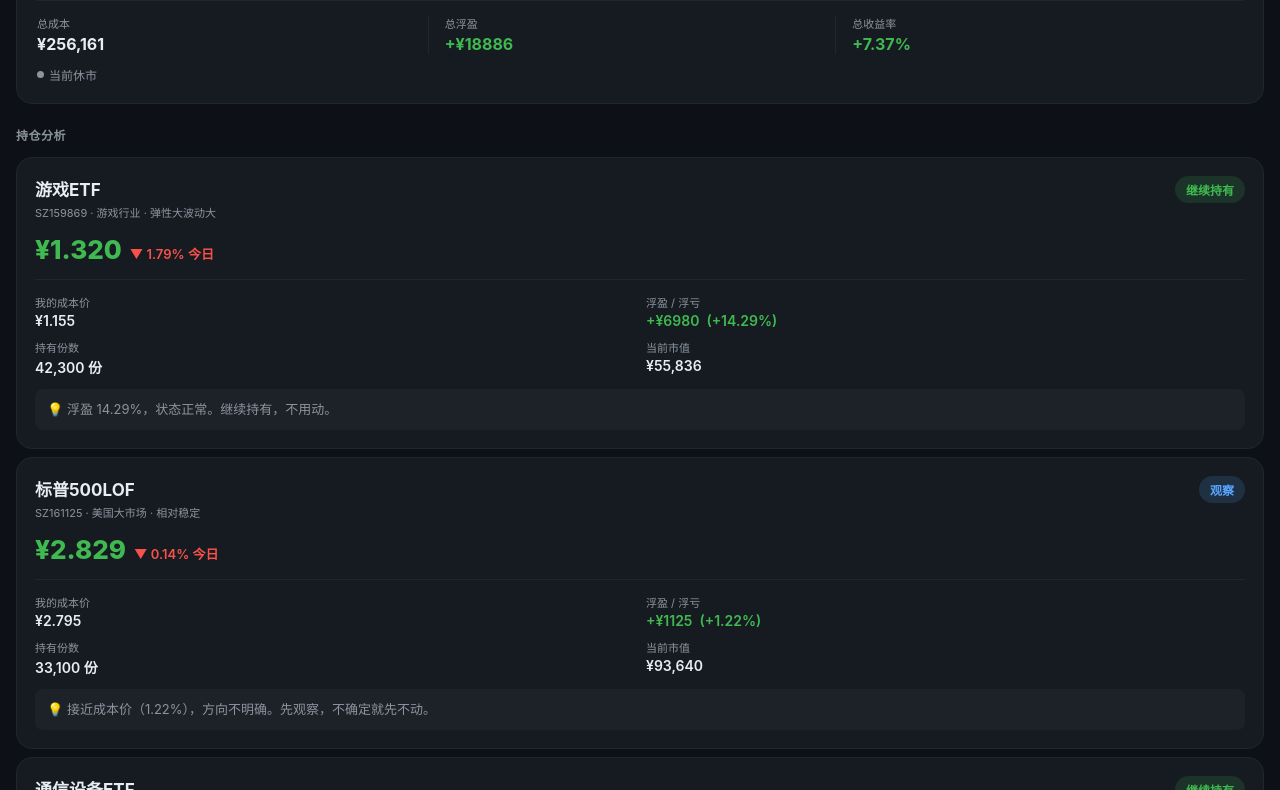
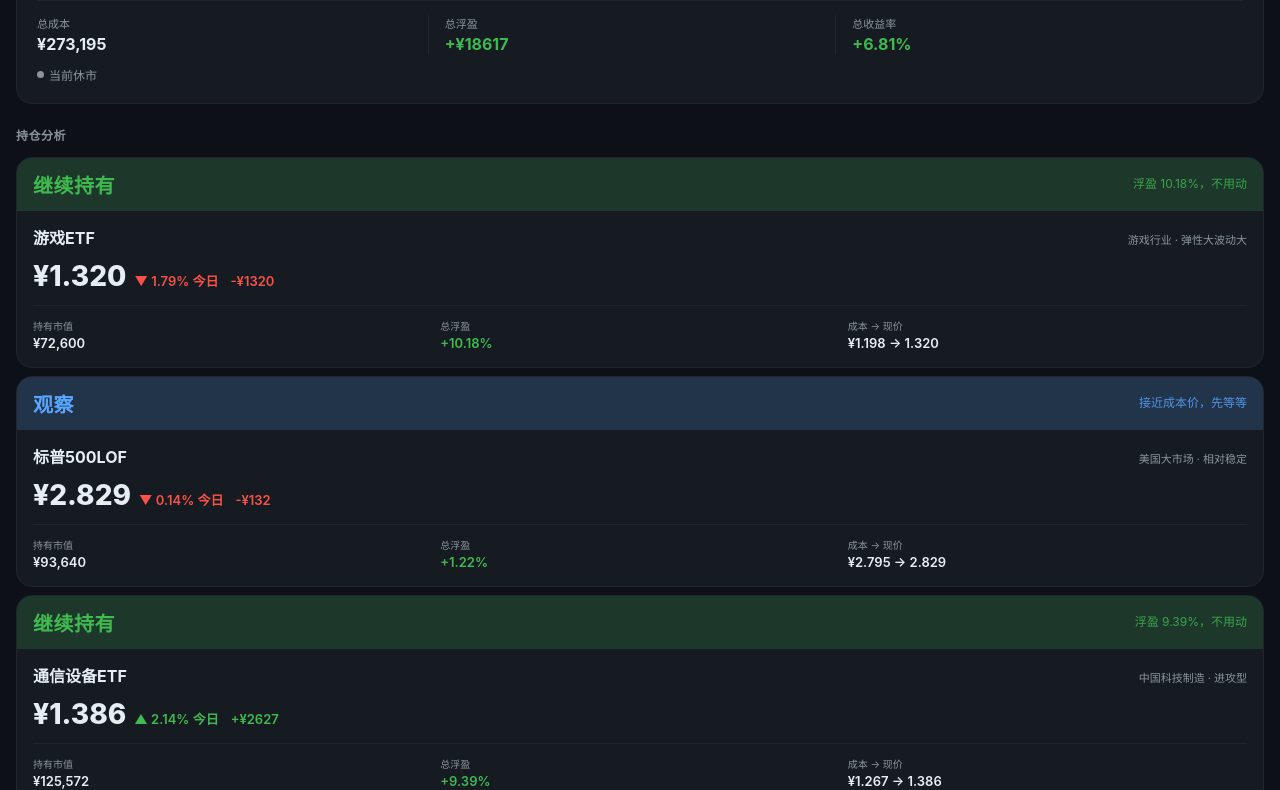
Before and after one commit to sprite2140-art/etf-advisor, a website: page index.html in a window 1280 px wide. Shown: the part 198-988 px from the top of the page. Drawn offline with Linux system fonts and the light colour scheme.

Commit message:
重新设计：操作建议置顶，同步最新持仓数据

```diff
--- a/index.html
+++ b/index.html
@@ -108,21 +108,62 @@
       background: var(--bg-card);
       border: 1px solid var(--border);
       border-radius: 16px;
-      padding: 18px;
-      transition: border-color 0.2s;
+      overflow: hidden;
     }
-    .etf-card:active { border-color: var(--blue); }
 
-    .card-top {
+    /* 顶部操作建议条 */
+    .card-signal-bar {
+      display: flex;
+      align-items: center;
+      justify-content: space-between;
+      padding: 12px 16px;
+    }
+    .signal-action {
+      font-size: 20px;
+      font-weight: 800;
+      letter-spacing: 0.5px;
+    }
+    .signal-reason {
+      font-size: 12px;
+      opacity: 0.85;
+      text-align: right;
+      max-width: 55%;
+      line-height: 1.4;
+    }
+    .bar-sell       { background: rgba(248,81,73,0.18);  color: var(--red);    }
+    .bar-sell-light { background: rgba(255,166,87,0.18); color: var(--yellow); }
+    .bar-hold       { background: rgba(63,185,80,0.18);  color: var(--green);  }
+    .bar-watch      { background: rgba(88,166,255,0.18); color: var(--blue);   }
+    .bar-buy        { background: rgba(163,230,53,0.18); color: var(--lime);   }
+
+    /* 卡片主体 */
+    .card-body { padding: 14px 16px 16px; }
+    .card-name-row {
       display: flex;
       justify-content: space-between;
-      align-items: flex-start;
-      margin-bottom: 14px;
+      align-items: baseline;
+      margin-bottom: 10px;
     }
-    .etf-name { font-size: 17px; font-weight: 700; }
-    .etf-meta { font-size: 11px; color: var(--muted); margin-top: 3px; }
+    .etf-name { font-size: 16px; font-weight: 700; }
+    .etf-meta { font-size: 11px; color: var(--muted); }
 
-    /* 信号徽章 */
+    /* 价格行 */
+    .price-row { display: flex; align-items: baseline; gap: 8px; margin-bottom: 12px; }
+    .price-main { font-size: 28px; font-weight: 800; }
+    .price-today { font-size: 13px; font-weight: 600; }
+
+    /* 数据网格 */
+    .card-grid {
+      display: grid;
+      grid-template-columns: 1fr 1fr 1fr;
+      gap: 8px;
+      padding-top: 12px;
+      border-top: 1px solid var(--border);
+    }
+    .grid-label { font-size: 10px; color: var(--muted); }
+    .grid-value { font-size: 13px; font-weight: 600; margin-top: 2px; }
+
+    /* 信号徽章（保留用于summary） */
     .badge {
       padding: 5px 11px;
       border-radius: 20px;
@@ -136,34 +177,6 @@
     .badge-hold       { background: rgba(63,185,80,0.15);  color: var(--green);  }
     .badge-watch      { background: rgba(88,166,255,0.15); color: var(--blue);   }
     .badge-buy        { background: rgba(163,230,53,0.15); color: var(--lime);   }
-
-    /* 价格区域 */
-    .price-row { display: flex; align-items: baseline; gap: 8px; }
-    .price-main { font-size: 26px; font-weight: 800; }
-    .price-today { font-size: 13px; font-weight: 600; }
-
-    /* 四格数据 */
-    .card-grid {
-      display: grid;
-      grid-template-columns: 1fr 1fr;
-      gap: 10px 12px;
-      margin-top: 14px;
-      padding-top: 14px;
-      border-top: 1px solid var(--border);
-    }
-    .grid-label { font-size: 11px; color: var(--muted); }
-    .grid-value { font-size: 14px; font-weight: 600; margin-top: 2px; }
-
-    /* 建议文字 */
-    .card-advice {
-      margin-top: 12px;
-      padding: 10px 12px;
-      background: rgba(255,255,255,0.03);
-      border-radius: 8px;
-      font-size: 13px;
-      color: var(--muted);
-      line-height: 1.6;
-    }
 
     /* ─── 颜色工具 ─── */
     .pos { color: var(--green); }
@@ -267,21 +280,21 @@ const HOLDINGS = [
   {
     code: 'sz159869',
     name: '游戏ETF',
-    shares: 42300,
-    costPrice: 1.155,
-    type: 'thematic',          // thematic = 主题型（弹性大，更积极止盈）
+    shares: 55000,
+    costPrice: 1.198,
+    type: 'thematic',
     desc: '游戏行业 · 弹性大波动大',
-    stopProfitAt: 0.15,        // 浮盈达到 15% → 开始考虑止盈
-    addPositionAt: -0.05,      // 跌超 5% → 可以考虑加仓
+    stopProfitAt: 0.15,
+    addPositionAt: -0.05,
   },
   {
     code: 'sz161125',
     name: '标普500LOF',
     shares: 33100,
     costPrice: 2.795,
-    type: 'config',            // config = 配置型（稳定，更有耐心）
+    type: 'config',
     desc: '美国大市场 · 相对稳定',
-    stopProfitAt: 0.20,        // 配置型更有耐心，20% 才考虑止盈
+    stopProfitAt: 0.20,
     addPositionAt: -0.08,
   },
   {
@@ -289,7 +302,7 @@ const HOLDINGS = [
     name: '通信设备ETF',
     shares: 90600,
     costPrice: 1.267,
-    type: 'aggressive',        // aggressive = 进攻型（中国科技方向）
+    type: 'aggressive',
     desc: '中国科技制造 · 进攻型',
     stopProfitAt: 0.15,
     addPositionAt: -0.05,
@@ -307,6 +320,7 @@ function getSignal(pnlPct, etf) {
     return {
       label: '分批止盈',
       css: 'badge-sell',
+      shortReason: `涨了 ${pct(p)}，先卖出 15-20%`,
       advice: `浮盈已达 ${pct(p)}，涨幅较大。建议先卖出 15-20% 锁定利润，剩余继续拿着。`,
     };
   }
@@ -314,6 +328,7 @@ function getSignal(pnlPct, etf) {
     return {
       label: '小额止盈',
       css: 'badge-sell-light',
+      shortReason: `浮盈 ${pct(p)}，可先卖 5-10%`,
       advice: `浮盈接近 ${pct(etf.stopProfitAt)}，可以考虑先卖出 5-10% 的仓位，其余继续持有。`,
     };
   }
@@ -321,6 +336,7 @@ function getSignal(pnlPct, etf) {
     return {
       label: '继续持有',
       css: 'badge-hold',
+      shortReason: `浮盈 ${pct(p)}，不用动`,
       advice: `浮盈 ${pct(p)}，状态正常。继续持有，不用动。`,
     };
   }
@@ -328,12 +344,14 @@ function getSignal(pnlPct, etf) {
     return {
       label: '观察',
       css: 'badge-watch',
+      shortReason: '接近成本价，先等等',
       advice: `接近成本价（${pct(p)}），方向不明确。先观察，不确定就先不动。`,
     };
   }
   return {
     label: '可小额加仓',
     css: 'badge-buy',
+    shortReason: `跌破成本 ${pct(Math.abs(p))}，可小额补仓`,
     advice: `跌至成本价以下 ${pct(Math.abs(p))}，如果你对这个方向还有信心，可以小额加仓（不超过原仓位的 20%）。`,
   };
 }
@@ -399,45 +417,53 @@ function render(prices) {
 
     const sig = getSignal(pnlPct, etf);
 
+    // 今日盈亏金额
+    const todayPnl = etf.shares * (cur - prev);
+
     cards.push(`
       <div class="etf-card">
-        <div class="card-top">
-          <div>
-            <div class="etf-name">${etf.name}</div>
-            <div class="etf-meta">${etf.code.toUpperCase()} · ${etf.desc}</div>
-          </div>
-          <div class="badge ${sig.css}">${sig.label}</div>
+
+        <!-- 顶部：操作建议（最显眼） -->
+        <div class="card-signal-bar bar-${sig.css.replace('badge-','')}">
+          <div class="signal-action">${sig.label}</div>
+          <div class="signal-reason">${sig.shortReason}</div>
         </div>
 
+        <div class="card-body">
+          <!-- ETF 名称 -->
+          <div class="card-name-row">
+            <span class="etf-name">${etf.name}</span>
+            <span class="etf-meta">${etf.desc}</span>
+          </div>
+
+          <!-- 现价 + 今日涨跌 -->
           <div class="price-row">
-          <span class="price-main ${color(pnlPct)}">¥${cur.toFixed(3)}</span>
+            <span class="price-main"">¥${cur.toFixed(3)}</span>
             <span class="price-today ${color(todayChg)}">
               ${todayChg >= 0 ? '▲' : '▼'} ${pct(Math.abs(todayChg))} 今日
             </span>
+            <span class="price-today ${color(todayPnl)}" style="margin-left:4px">
+              ${money(todayPnl)}
+            </span>
           </div>
 
+          <!-- 三格数据 -->
           <div class="card-grid">
             <div>
-            <div class="grid-label">我的成本价</div>
-            <div class="grid-value">¥${etf.costPrice.toFixed(3)}</div>
+              <div class="grid-label">持有市值</div>
+              <div class="grid-value">¥${Math.round(value).toLocaleString()}</div>
             </div>
             <div>
-            <div class="grid-label">浮盈 / 浮亏</div>
-            <div class="grid-value ${color(pnlPct)}">
-              ${money(pnl)} &nbsp;(${sign(pnlPct)}${pct(Math.abs(pnlPct))})
-            </div>
+              <div class="grid-label">总浮盈</div>
+              <div class="grid-value ${color(pnlPct)}">${sign(pnlPct)}${pct(Math.abs(pnlPct))}</div>
             </div>
             <div>
-            <div class="grid-label">持有份数</div>
-            <div class="grid-value">${etf.shares.toLocaleString()} 份</div>
+              <div class="grid-label">成本 → 现价</div>
+              <div class="grid-value">¥${etf.costPrice.toFixed(3)} → ${cur.toFixed(3)}</div>
             </div>
-          <div>
-            <div class="grid-label">当前市值</div>
-            <div class="grid-value">¥${Math.round(value).toLocaleString()}</div>
           </div>
         </div>
 
-        <div class="card-advice">💡 ${sig.advice}</div>
       </div>
     `);
   });
```
Lines whose indentation alone changed are shown as unchanged.
